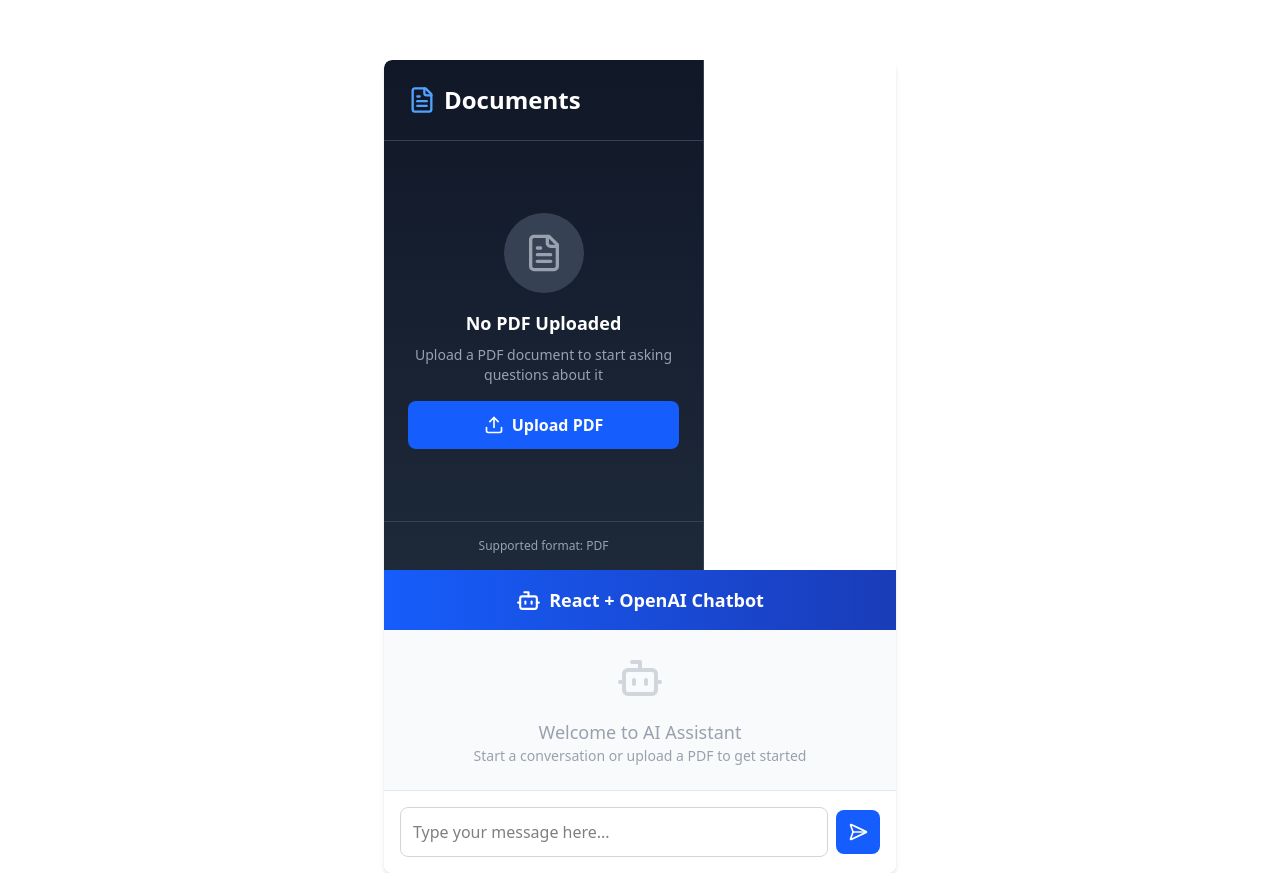
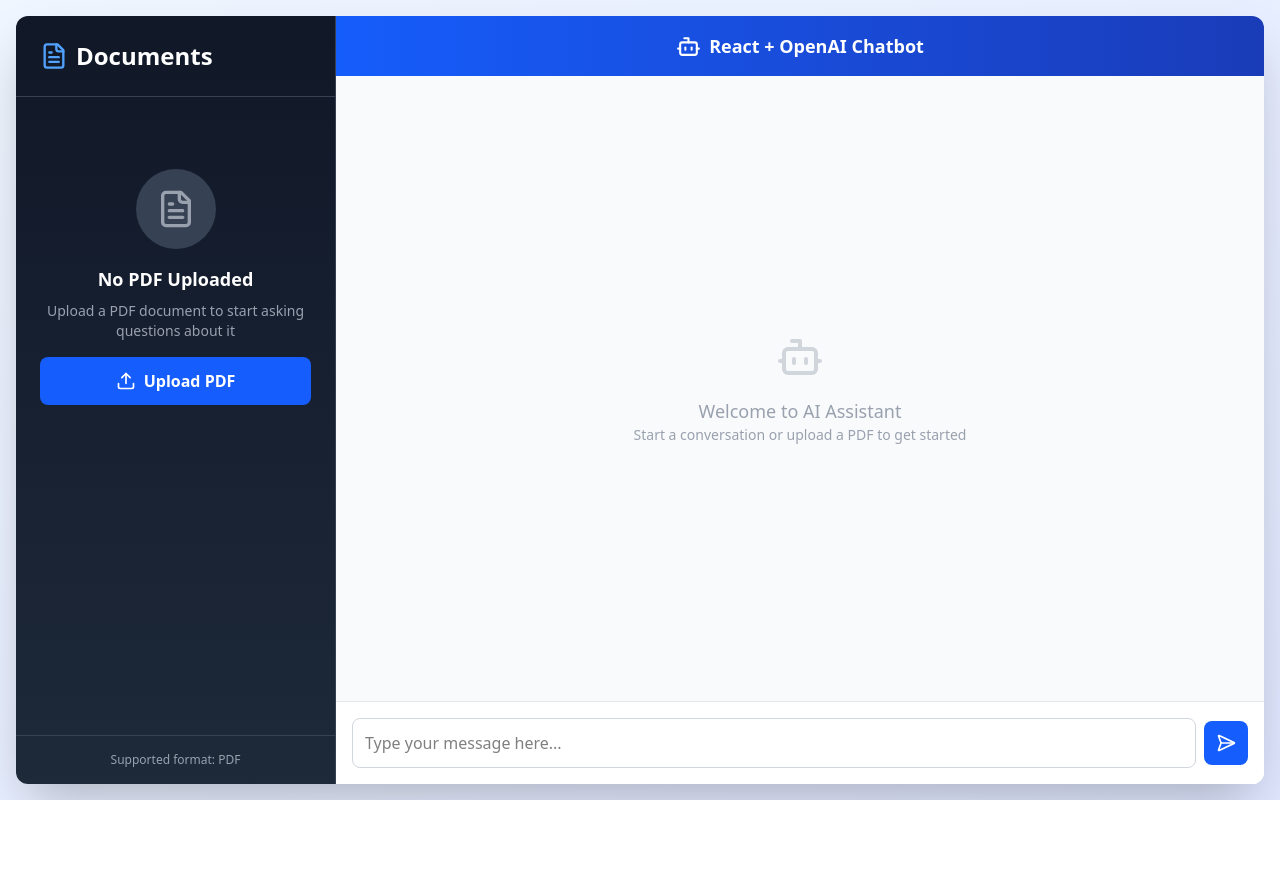
Before and after one commit to sravanthch/Personal-AI-Assistant, a React (Vite) app in the folder react-chatbot/: page / in a window 1280 px wide. After the commit the page ends 800 px from the top, so only its background shows below. Built offline with nearby package versions, Linux system fonts and the light colour scheme.

Commit message:
UI Changes

```diff
--- a/react-chatbot/src/App.tsx
+++ b/react-chatbot/src/App.tsx
@@ -4,8 +4,8 @@
 
 const App: React.FunctionComponent = () => {
   return (
-    <div className="max-w-lg mt-15 mx-auto bg-white shadow-md rounded-lg overflow-hidden">
-      <div className='w-full max-w-lg bg-white shadow-lg rounded-lg overflow-hidden'>
+    <div className="h-screen w-screen bg-gradient-to-br from-blue-50 to-indigo-100 flex items-center justify-center p-4">
+      <div className='w-full h-full max-w-7xl bg-white shadow-2xl rounded-xl overflow-hidden flex'>
         <ChatComponent/>
       </div>
     </div>
```
